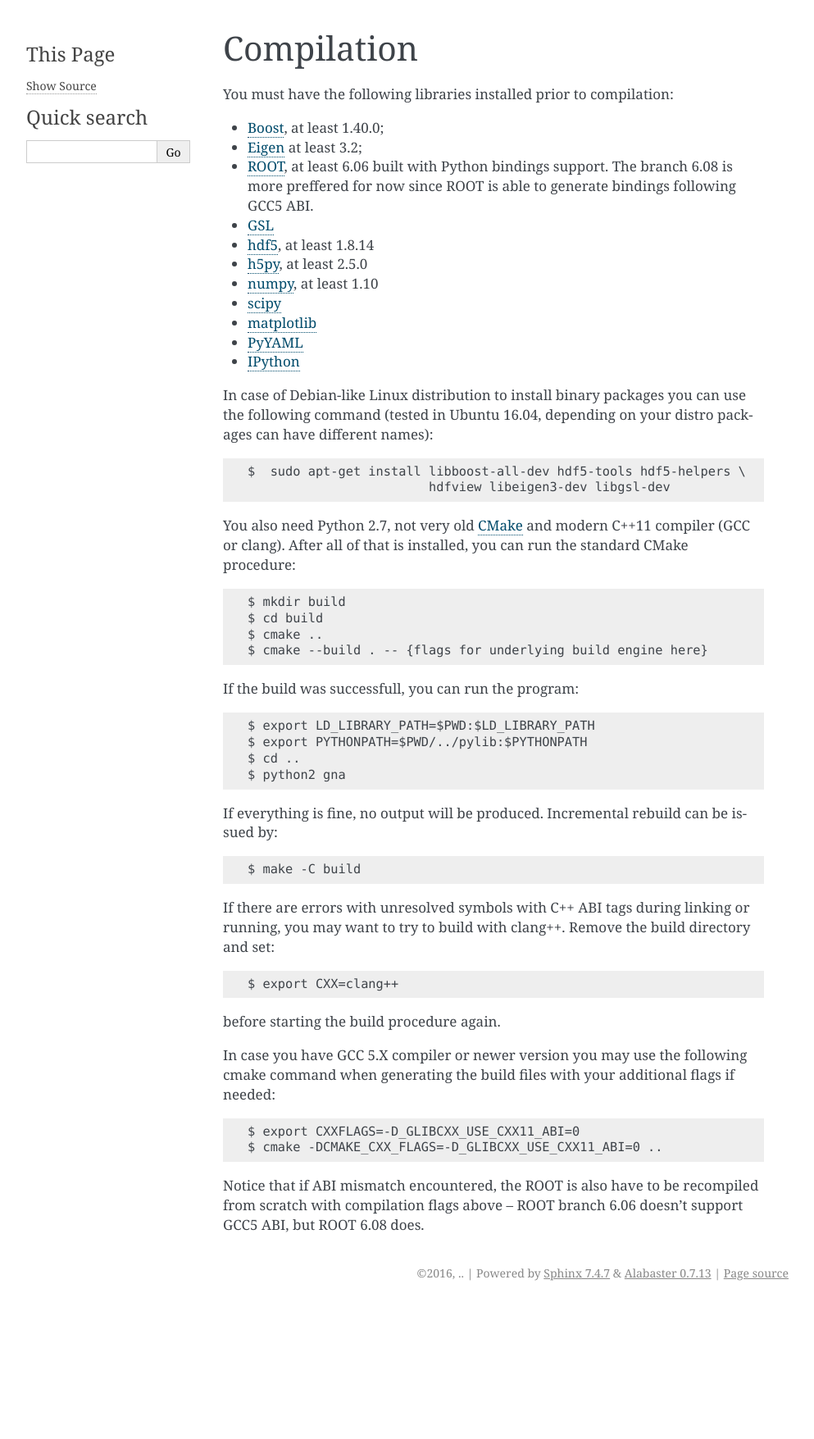
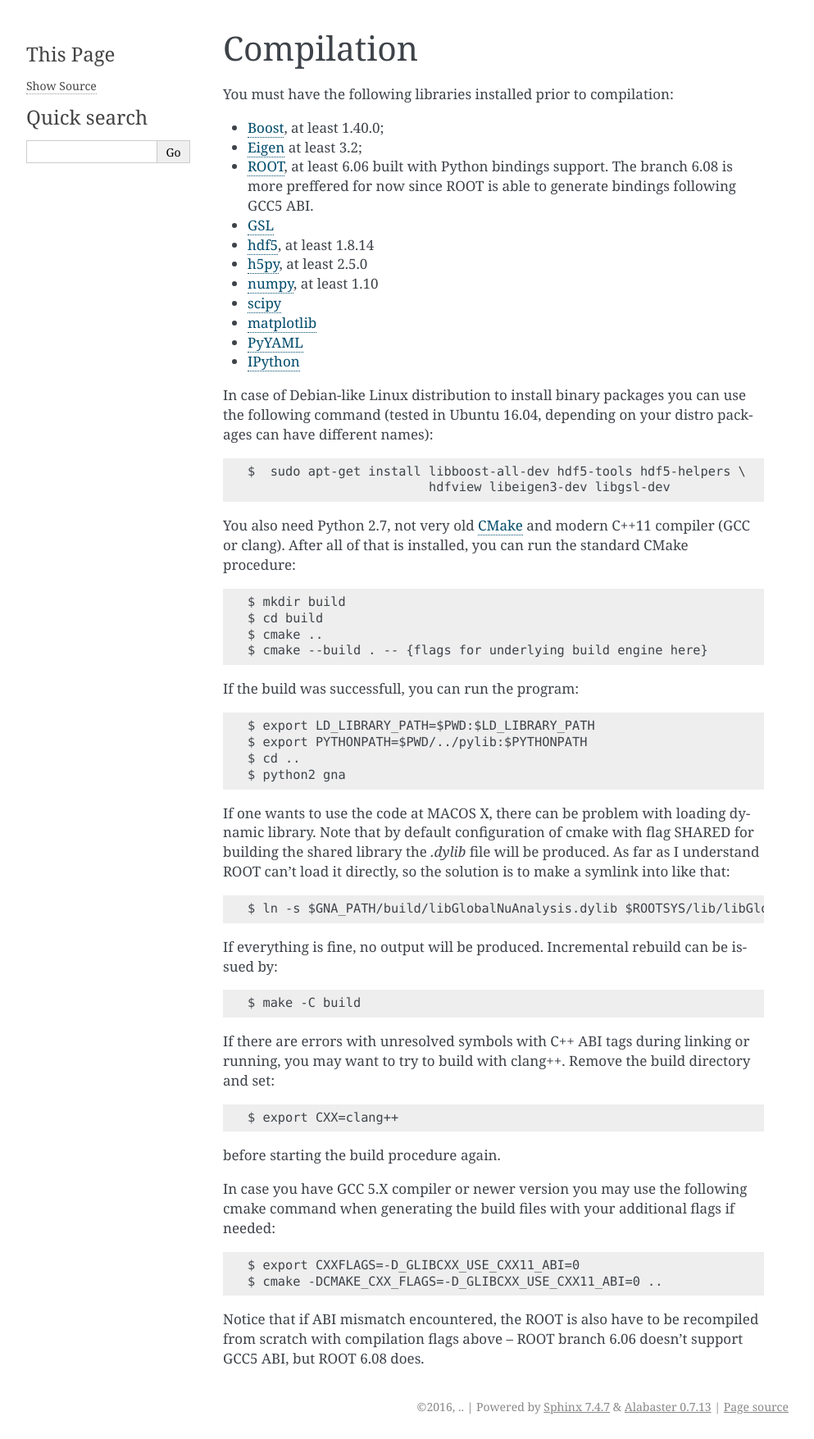
Before and after one commit to gnafit/gna, a Sphinx documentation site: the page built from doc/source/compilation.rst, in a window 1280 px wide. Shown: the whole page at 82% size, without its empty margins (148-1141 px from the left). Built offline with Sphinx 7.4.7, drawn with Linux system fonts in a browser that asks for light colours; before the commit the page ends 1592 px from its top, so only the background shows below that.

Commit message:
Update of docs on installing on macos X.

```diff
--- a/doc/source/compilation.rst
+++ b/doc/source/compilation.rst
@@ -42,6 +42,14 @@ If the build was successfull, you can run the program::
   $ cd ..
   $ python2 gna
 
+If one wants to use the code at MACOS X, there can be problem with loading
+dynamic library. Note that by default configuration of cmake with flag SHARED
+for building the shared library the `.dylib` file will be produced. As far as
+I understand ROOT can't load it directly, so the solution is to make a symlink
+into like that::
+
+ $ ln -s $GNA_PATH/build/libGlobalNuAnalysis.dylib $ROOTSYS/lib/libGlobalNuAnalysis.so
+
 If everything is fine, no output will be produced.
 Incremental rebuild can be issued by::
 
--- a/doc/source/example.rst
+++ b/doc/source/example.rst
@@ -10,7 +10,7 @@ which is Gaussian-shaped peak at :math:`E_0` with width
 background. The formula is
 
 .. math::
-   \frac{d N}{d E} = b + \mu \frac{1}{\sqrt{2\pi w}}\exp{\frac{-(E-E_0)}{2w^2}}
+   \frac{d N}{d E} = b + \mu \frac{1}{\sqrt{2\pi w}}\exp{\frac{-(E-E_0)^2}{2w^2}}
 
 How can we implement this in the code? There are actually different
 ways, it's up to you which one to chose. The most simple and concise,
```
